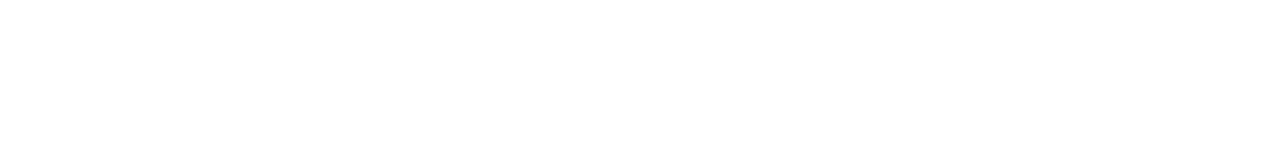
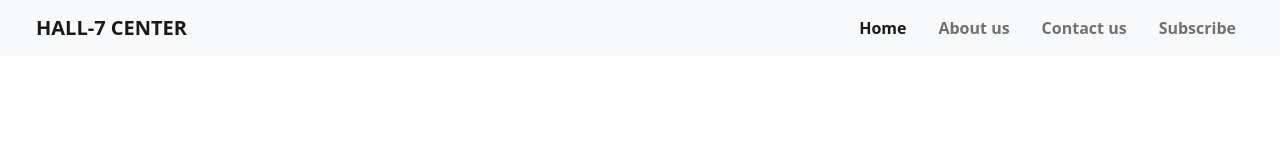
Before and after one commit to muzahid604/convention-hall, a plain HTML site: page index.html in a window 1280 px wide. Drawn offline with nearby package versions, Linux system fonts and the light colour scheme.

Commit message:
navbar added

```diff
--- a/index.html
+++ b/index.html
@@ -6,10 +6,56 @@
     <meta http-equiv="X-UA-Compatible" content="IE=edge">
     <meta name="viewport" content="width=device-width, initial-scale=1.0">
     <title>assignment-3</title>
+    <!-- bootstrap css cdn -->
+    <link href="https://cdn.jsdelivr.net/npm/bootstrap@5.0.2/dist/css/bootstrap.min.css" rel="stylesheet"
+        integrity="sha384-EVSTQN3/azprG1Anm3QDgpJLIm9Nao0Yz1ztcQTwFspd3yD65VohhpuuCOmLASjC" crossorigin="anonymous">
+    <!-- castom css link  -->
+    <link rel="stylesheet" href="style.css">
 </head>
 
 <body>
+    <header>
+        <!-- navbar -->
+        <nav class="navbar navbar-expand-lg navbar-light bg-light">
+            <div class="container-fluid d-flex justify-content-between ms-4 me-2">
+                <div><a class="navbar-brand text-uppercase fw-bolder" href="#">hall-7 center</a></div>
+                <div>
+                    <button class="navbar-toggler" type="button" data-bs-toggle="collapse"
+                        data-bs-target="#navbarSupportedContent" aria-controls="navbarSupportedContent"
+                        aria-expanded="false" aria-label="Toggle navigation">
+                        <span class="navbar-toggler-icon"></span>
+                    </button>
+                    <div class="collapse navbar-collapse" id="navbarSupportedContent">
+                        <ul class="navbar-nav me-auto  mb-2 mb-lg-0">
+                            <li class="nav-item">
+                                <a class="nav-link me-3 active fw-bold" aria-current="page" href="#">Home</a>
+                            </li>
+                            <li class="nav-item">
+                                <a class="nav-link  me-3 fw-bold" href="#">About us</a>
+                            </li>
+                            <li class="nav-item">
+                                <a class="nav-link me-3 fw-bold" href="#">Contact us</a>
+                            </li>
+                            <li class="nav-item me-3 fw-bold">
+                                <a class="nav-link" href="#">Subscribe</a>
+                            </li>
+                        </ul>
+                    </div>
+                </div>
+            </div>
+        </nav>
+    </header>
+    <main>
 
+    </main>
+    <footer>
+
+    </footer>
+
+    <!-- bootstrap js bundle cdn -->
+    <script src="https://cdn.jsdelivr.net/npm/bootstrap@5.0.2/dist/js/bootstrap.bundle.min.js"
+        integrity="sha384-MrcW6ZMFYlzcLA8Nl+NtUVF0sA7MsXsP1UyJoMp4YLEuNSfAP+JcXn/tWtIaxVXM"
+        crossorigin="anonymous"></script>
 </body>
 
 </html>
```
Also changed, not shown: images/wedding-1.png (added), images/wedding-2.png (added), images/wedding-3.png (added).
